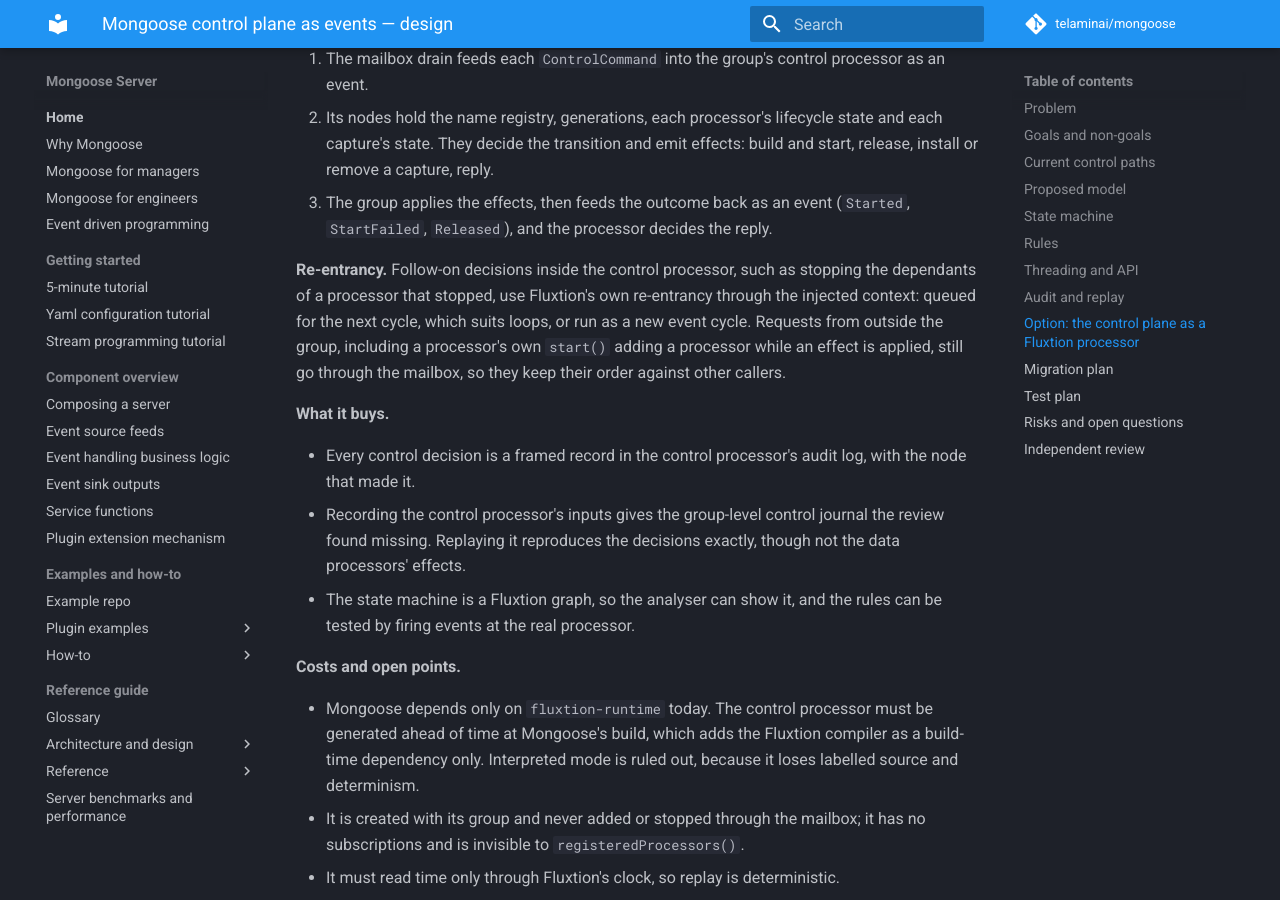
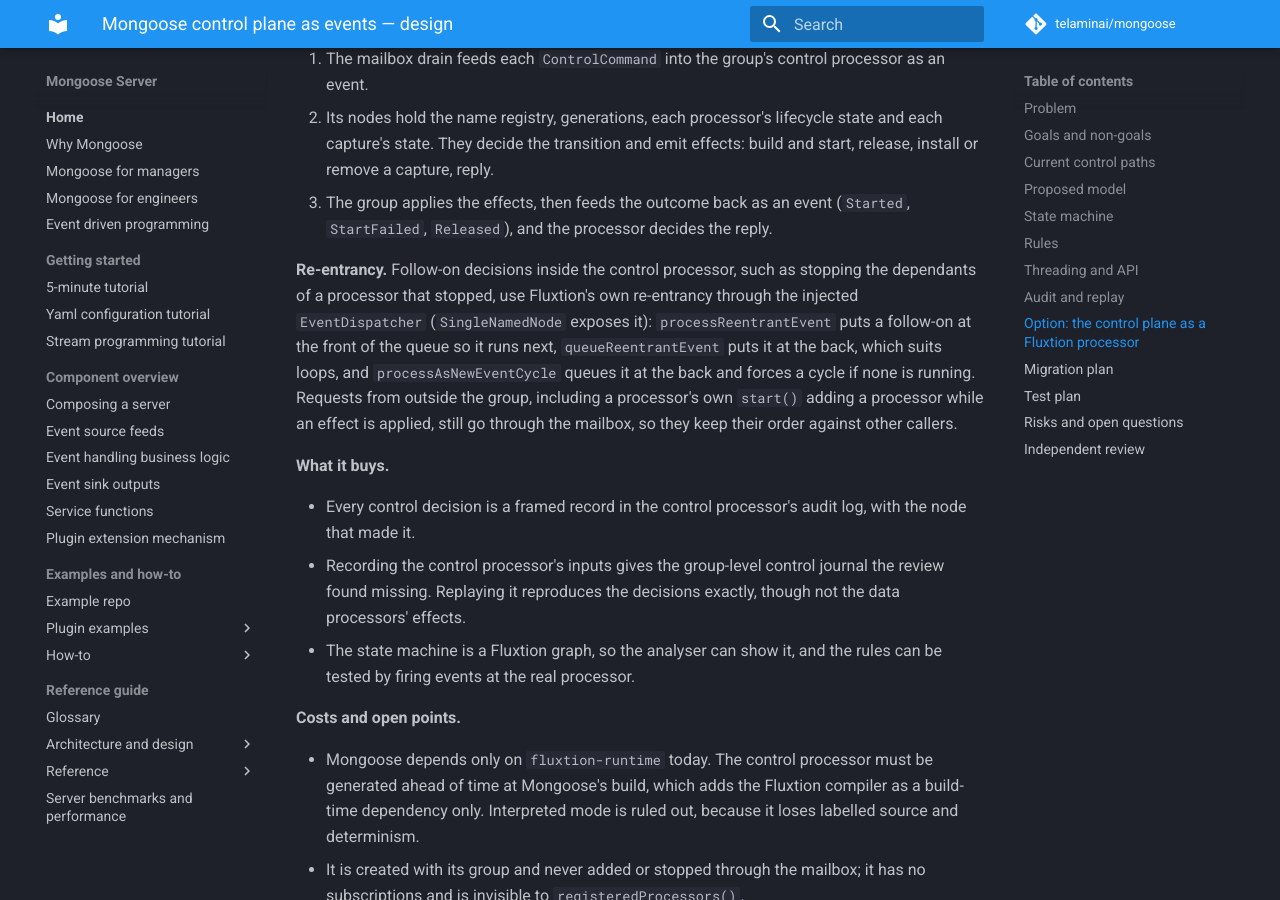
Before and after one commit to telaminai/mongoose, an MkDocs documentation site: the page built from docs/design/control-plane-as-events.md, in a window 1280 px wide and 900 px high, scrolled down 10934 px. Built offline with MkDocs 1.6.1 and Material for MkDocs 9.7.7, drawn with Linux system fonts in a browser that asks for light colours; comment, search, counter and statistics services are not loaded.

Commit message:
Design: name the Fluxtion re-entrancy calls for follow-on control decisions
Co-Authored-By: Claude Opus 5.5 <noreply@anthropic.com>

```diff
--- a/docs/design/control-plane-as-events.md
+++ b/docs/design/control-plane-as-events.md
@@ -212,7 +212,7 @@ Recommended, and built in PR 3 rather than as a later replacement, so the state
 2. Its nodes hold the name registry, generations, each processor's lifecycle state and each capture's state. They decide the transition and emit effects: build and start, release, install or remove a capture, reply.
 3. The group applies the effects, then feeds the outcome back as an event (`Started`, `StartFailed`, `Released`), and the processor decides the reply.
 
-**Re-entrancy.** Follow-on decisions inside the control processor, such as stopping the dependants of a processor that stopped, use Fluxtion's own re-entrancy through the injected context: queued for the next cycle, which suits loops, or run as a new event cycle. Requests from outside the group, including a processor's own `start()` adding a processor while an effect is applied, still go through the mailbox, so they keep their order against other callers.
+**Re-entrancy.** Follow-on decisions inside the control processor, such as stopping the dependants of a processor that stopped, use Fluxtion's own re-entrancy through the injected `EventDispatcher` (`SingleNamedNode` exposes it): `processReentrantEvent` puts a follow-on at the front of the queue so it runs next, `queueReentrantEvent` puts it at the back, which suits loops, and `processAsNewEventCycle` queues it at the back and forces a cycle if none is running. Requests from outside the group, including a processor's own `start()` adding a processor while an effect is applied, still go through the mailbox, so they keep their order against other callers.
 
 **What it buys.**
 
```
